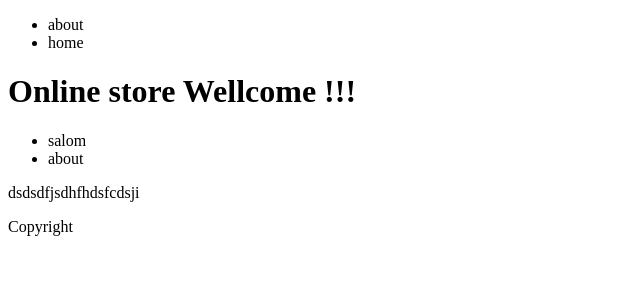
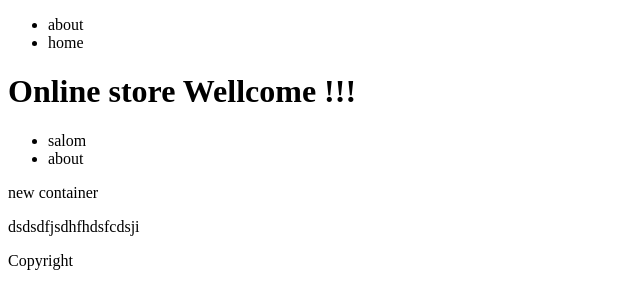
Before and after one commit to Sardor-program/abu-tech, a plain HTML site: page index.html in a window 1280 px wide. Shown: the whole page, without its empty margins (0-640 px from the left). Drawn offline with Linux system fonts and the light colour scheme.

Commit message:
added new div

```diff
--- a/index.html
+++ b/index.html
@@ -33,6 +33,9 @@
                 about
             </li>
         </ul>
+        <div>
+            new container
+        </div>
     </main>
 
     <footer>
```
